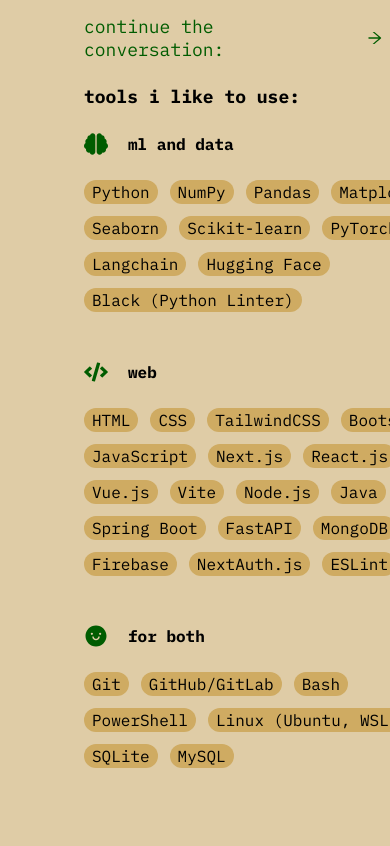
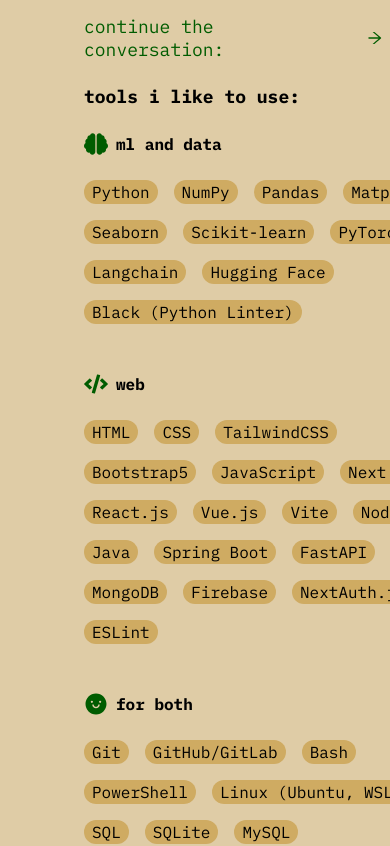
Before and after one commit to osman-sultan/osmansultan, a Next.js app: page / in a window 390 px wide. Shown: the part 2500-3346 px from the top of the page. Built offline with nearby package versions, Linux system fonts and the light colour scheme.

Commit message:
wrong change, fixed it

```diff
--- a/components/home/about/stats.module.scss
+++ b/components/home/about/stats.module.scss
@@ -17,7 +17,6 @@
   h4 {
     display: flex;
     align-items: center;
-    gap: 1.2rem;
 
     margin-bottom: 2.4rem;
     span {
@@ -32,6 +31,9 @@
   display: flex;
   flex-wrap: wrap;
   gap: 1.2rem;
+  margin-bottom: 4.8rem;
 
-  margin-bottom: 4.8rem;
+  @media (max-width: 768px) {
+    gap: 1.6rem;
+  }
 }
```
